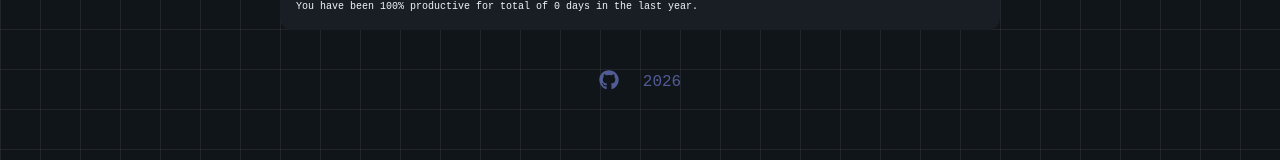
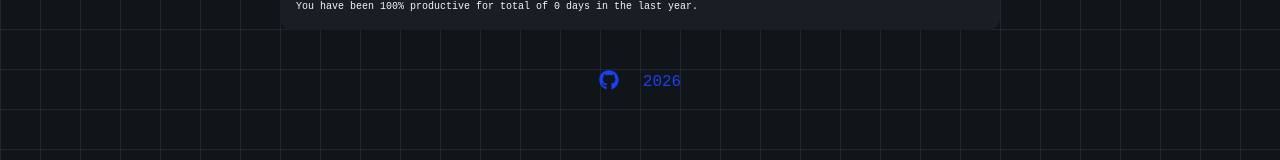
Before and after one commit to tltnsk/productivity-plus, a Next.js app: page / in a window 1280 px wide. Shown: the part 611-771 px from the top of the page. Built offline with nearby package versions, Linux system fonts and the light colour scheme.

Commit message:
change colors

```diff
--- a/src/components/Footer.tsx
+++ b/src/components/Footer.tsx
@@ -3,13 +3,17 @@ import { FaGithub } from "react-icons/fa";
 
 export function Footer() {
   const theme = useTheme();
+  const isDark = theme.palette.mode === "dark";
   return (
     <footer className="flex w-full flex-col  items-center justify-center pt-10 gap-x-12">
       <div className="flex flex-row gap-6">
         <a href="https://github.com/tltnsk" target="_blank" rel="Github link">
-          <FaGithub size={20} style={{ color: theme.palette.text.secondary }} />
+          <FaGithub
+            size={20}
+            style={{ color: isDark ? "#1b3ff2" : "#ee3f71" }}
+          />
         </a>
-        <p style={{ color: theme.palette.text.secondary }}>
+        <p style={{ color: isDark ? "#1b3ff2" : "#ee3f71" }}>
           {" "}
           {new Date().getFullYear()}
         </p>
```
